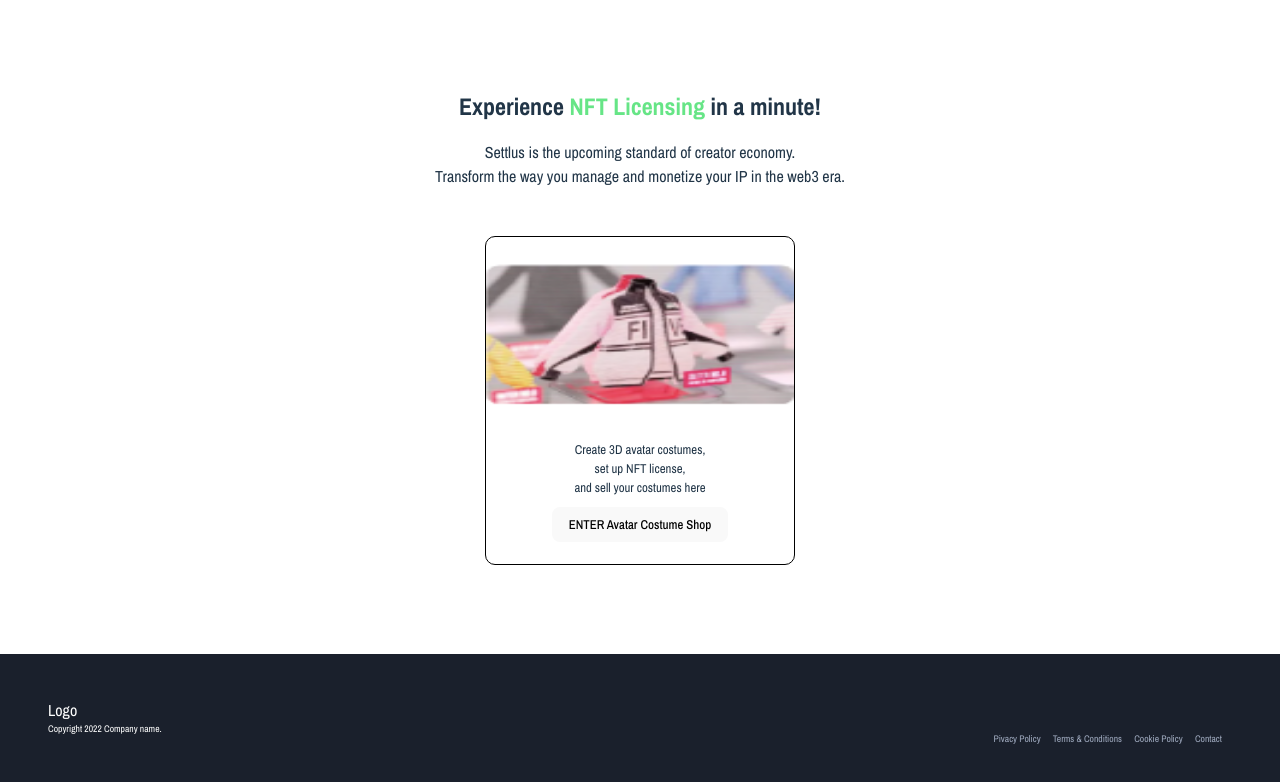
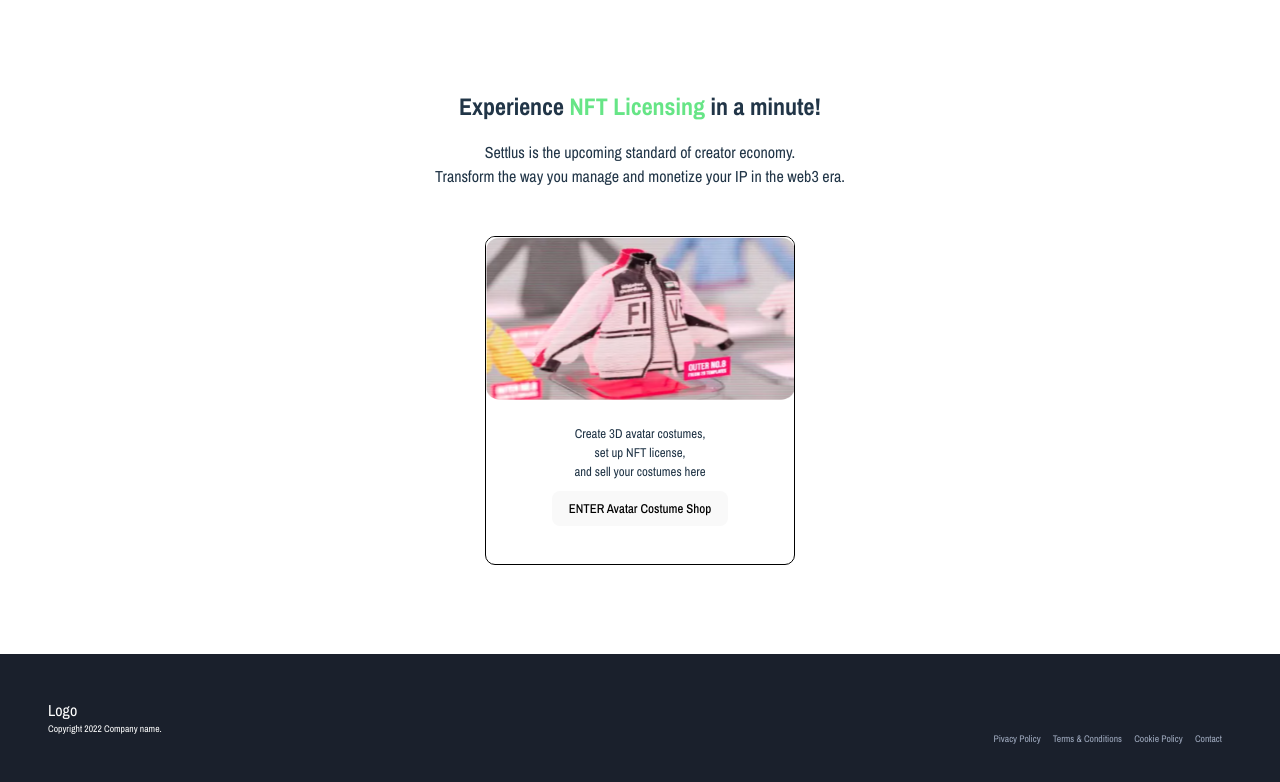
Before and after one commit to settlus/tenant-demo, a React (Vite) app: page /intro in a window 1280 px wide. Shown: the top 782 px of the page. Built offline with nearby package versions, Linux system fonts and the light colour scheme.

Commit message:
🐛 Fix styling

```diff
--- a/src/pages/main/Intro/Card/Card.module.scss
+++ b/src/pages/main/Intro/Card/Card.module.scss
@@ -7,6 +7,7 @@
   border: 1px solid black;
   border-radius: 10px;
   font-size: 0.8em;
+  overflow:hidden;
 
 
   img{
--- a/src/pages/main/Intro/Intro.module.scss
+++ b/src/pages/main/Intro/Intro.module.scss
@@ -18,4 +18,8 @@
 
   }
 
+  img{
+    margin: 0rem;
+  }
+
 }
```
Also changed, not shown: src/public/images/intro.png.
